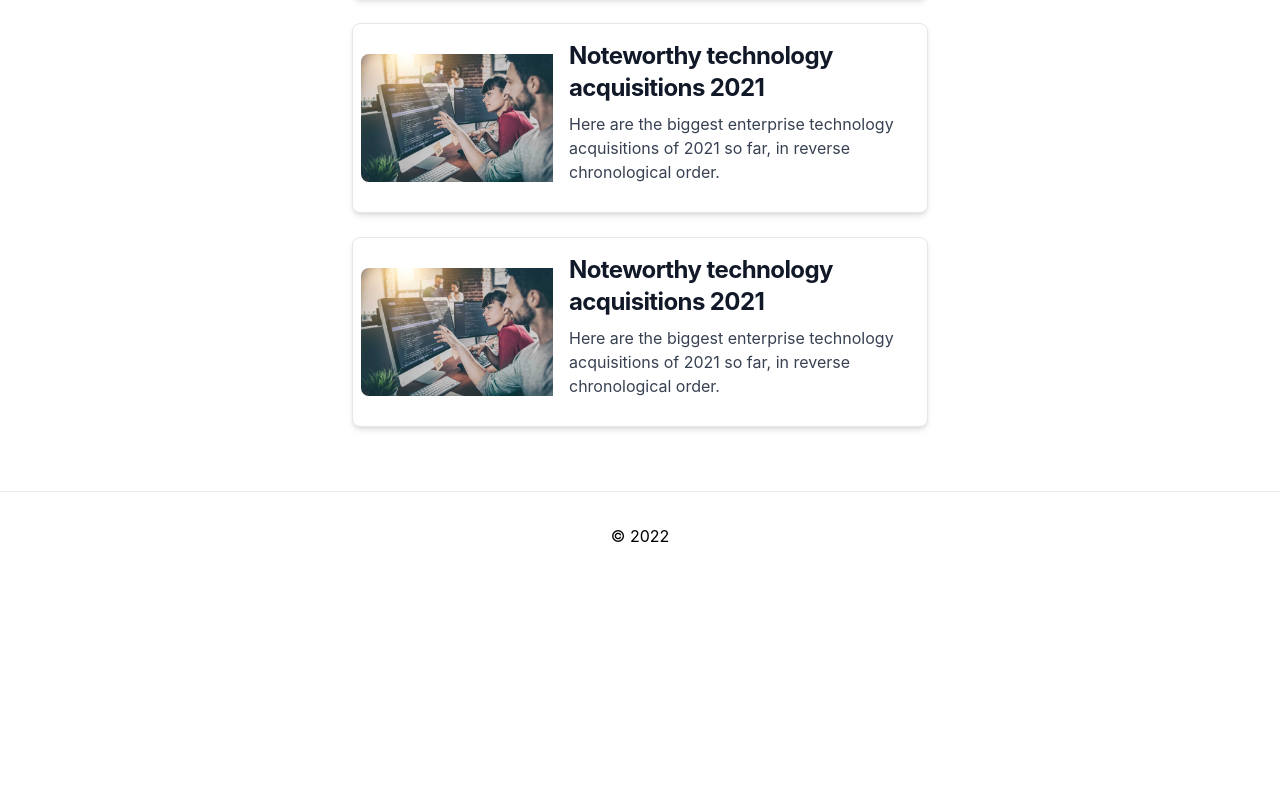
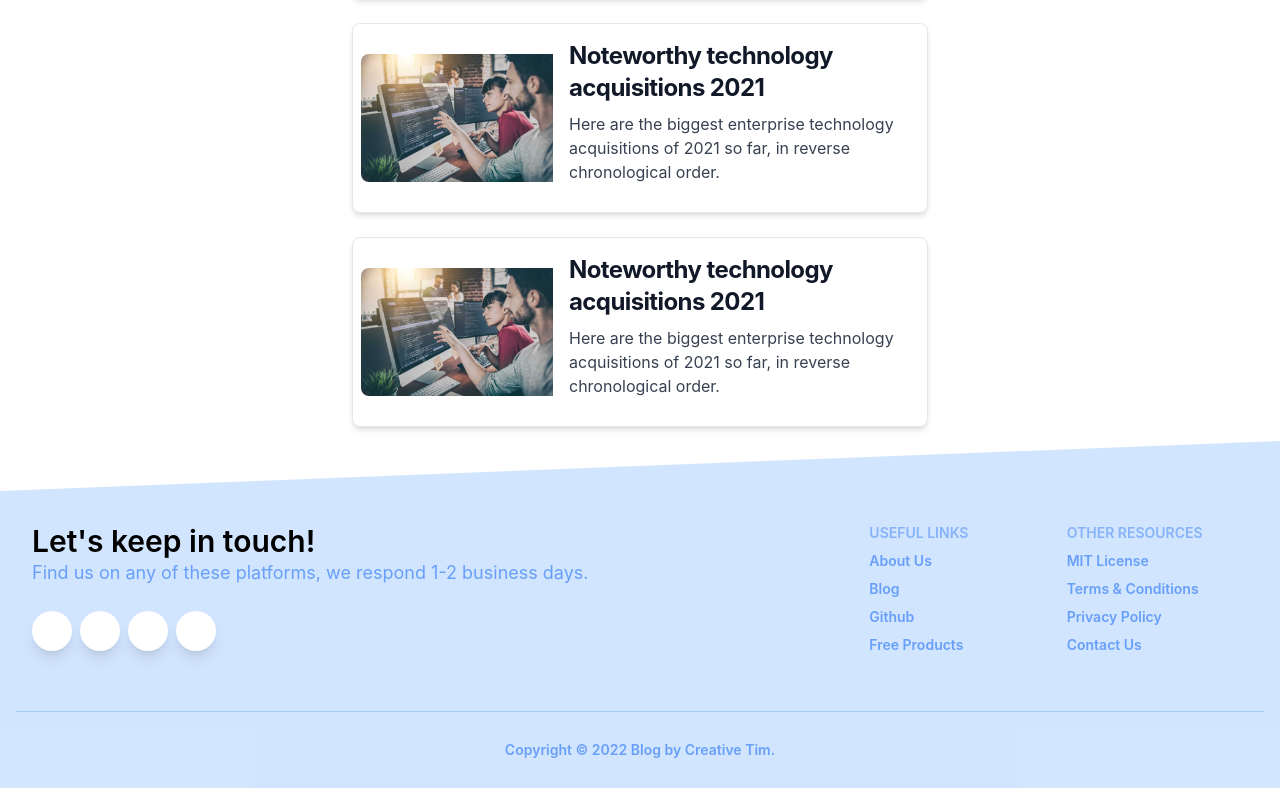
Before and after one commit to SteveCop/web, a Next.js app: page / in a window 1280 px wide. Shown: the part 539-1327 px from the top of the page. Before the commit the page ends 1119 px from the top, so only its background shows below. Built offline with nearby package versions, Linux system fonts and the light colour scheme.

Commit message:
update footer

```diff
--- a/components/Footers/Footer.js
+++ b/components/Footers/Footer.js
@@ -3,7 +3,7 @@ import React from "react";
 export default function Footer() {
   return (
     <>
-      <footer className="relative bg-blueGray-200 pt-8 pb-6">
+      <footer className="relative bg-blue-200/70 pt-8 pb-6">
         <div
           className="bottom-auto top-0 left-0 right-0 w-full absolute pointer-events-none overflow-hidden -mt-20 h-20"
           style={{ transform: "translateZ(0)" }}
@@ -18,7 +18,7 @@ export default function Footer() {
             y="0"
           >
             <polygon
-              className="text-blueGray-200 fill-current"
+              className="text-blue-200/70 fill-current"
               points="2560 0 2560 100 0 100"
             ></polygon>
           </svg>
@@ -140,14 +140,14 @@ export default function Footer() {
               </div>
             </div>
           </div>
-          <hr className="my-6 border-blueGray-300" />
+          <hr className="my-6 border-blue-300/70" />
           <div className="flex flex-wrap items-center md:justify-between justify-center">
             <div className="w-full md:w-4/12 px-4 mx-auto text-center">
-              <div className="text-sm text-blueGray-500 font-semibold py-1">
+              <div className="text-sm text-blue-500/70 font-semibold py-1">
                 Copyright © {new Date().getFullYear()} Blog by{" "}
                 <a
                   href="#"
-                  className="text-blueGray-500 hover:text-blueGray-800"
+                  className="text-blue-500/70 hover:text-blueGray-800"
                 >
                   Creative Tim
                 </a>
--- a/pages/auth/login.js
+++ b/pages/auth/login.js
@@ -2,6 +2,7 @@ import { LoginForm } from '../../components/Login'
 import { Navbar } from '../../components/Navbar'
 import styles from '../../styles/Home.module.css'
 import Link from 'next/link'
+import Footer from "../../components/Footers/Footer.js";
 
 
 export default function Login() {
@@ -15,12 +16,7 @@ export default function Login() {
         </div>
       </main>
 
-      <footer className={styles.footer}>
-          &copy;&nbsp;<span>
-             {new Date().getFullYear()}
-          </span>
-      </footer>
-
+      <Footer />
     </>
 
   );
--- a/pages/auth/register.js
+++ b/pages/auth/register.js
@@ -1,7 +1,8 @@
-import { RegisterForm } from "../../components/Register";
+import { RegisterForm } from "../../components/Register"
 import { Navbar } from '../../components/Navbar'
 import styles from '../../styles/Home.module.css'
 import Link from "next/link";
+import Footer from "../../components/Footers/Footer.js"
 
 export default function Register() {
   return (
@@ -15,11 +16,7 @@ export default function Register() {
         </div>
       </main>
 
-      <footer className={styles.footer}>
-          &copy;&nbsp;<span>
-             {new Date().getFullYear()}
-          </span>
-      </footer>
-    </>
+      <Footer />
+      </>
   );
 }
--- a/pages/dashboard.js
+++ b/pages/dashboard.js
@@ -4,6 +4,7 @@ import { whoAmI } from '../lib/auth'
 import styles from '../styles/Home.module.css'
 import { removeToken } from '../lib/token'
 import { Navbar } from '../components/Navbar'
+import Footer from "../components/Footers/Footer.js"
 
 export default function Dashboard() {
   const [user, setUser] = useState({});
@@ -65,6 +66,7 @@ export default function Dashboard() {
         </nav>
         <h3>{user.username}&apos;s Profile </h3>
         </div>
+
       </>
     );
   }
--- a/pages/index.js
+++ b/pages/index.js
@@ -2,6 +2,7 @@ import Head from 'next/head'
 import Image from 'next/image'
 import styles from '../styles/Home.module.css'
 import { Navbar } from '../components/Navbar'
+import Footer from "../components/Footers/Footer.js"
 
 
 export default function Home() {
@@ -49,11 +50,7 @@ export default function Home() {
 
       </main>
 
-      <footer className={styles.footer}>
-          &copy;&nbsp;<span>
-             {new Date().getFullYear()}
-          </span>
-      </footer>
+      <Footer />
     </>
   )
 }
```
